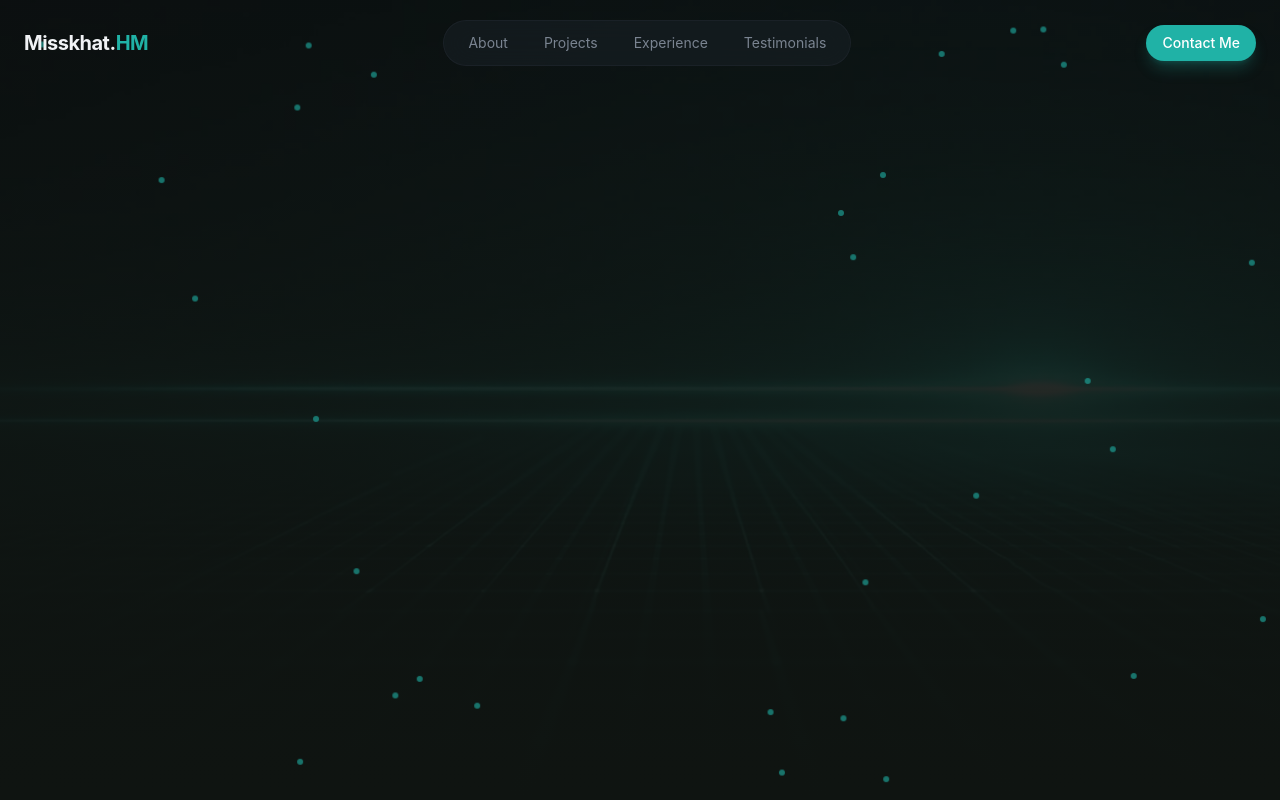
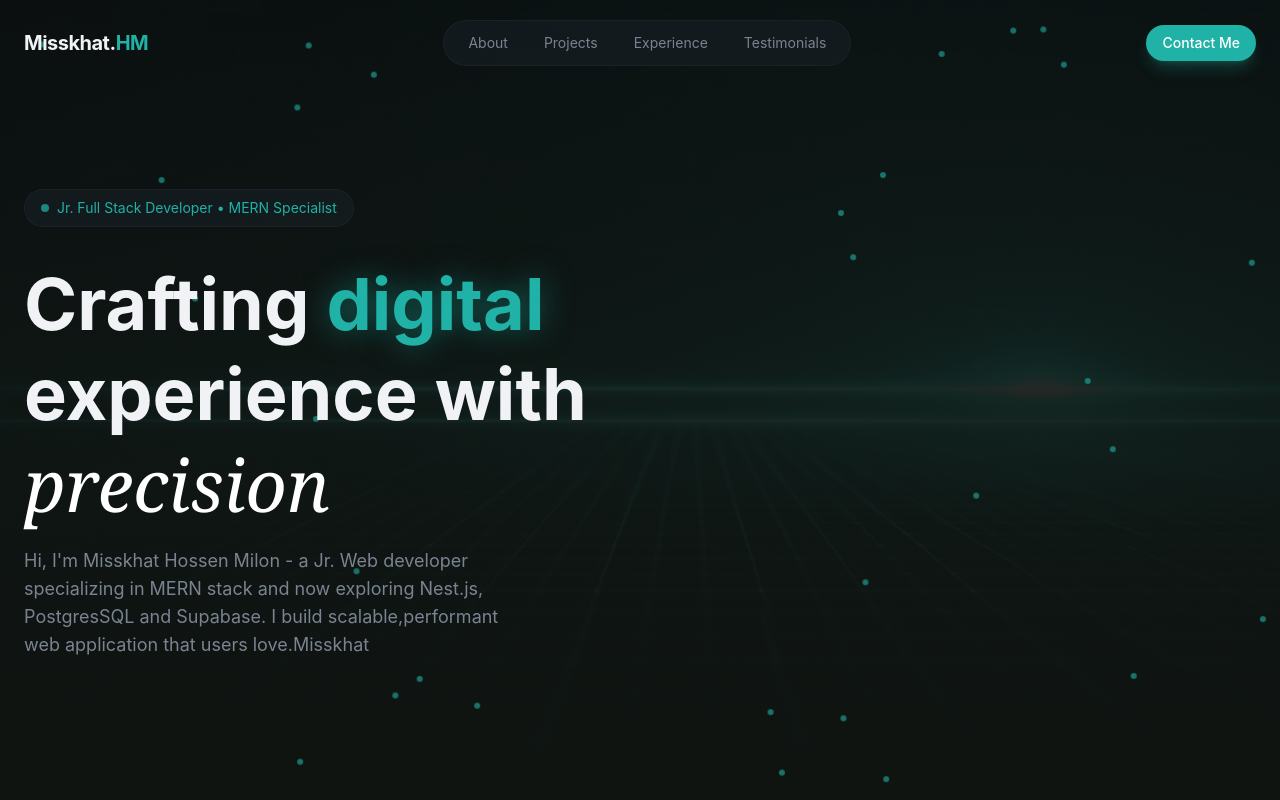
Before and after one commit to Misskhat/misskhat-hossen-portfolio, a React (Vite) app: page / in a window 1280 px wide. Built offline with nearby package versions, Linux system fonts and the light colour scheme.

Commit message:
hero left section complete

```diff
--- a/src/index.css
+++ b/src/index.css
@@ -50,6 +50,10 @@
     backdrop-filter: blur(24px);
     border: 1px solid color-mix(in srgb, var(--color-border) 60%, transparent);
   }
+  .glow-text {
+    text-shadow: 0 0 30px
+      color-mix(in srgb, var(--color-primary) 50%, transparent);
+  }
 }
 
 @layer utilities {
@@ -67,6 +71,31 @@
   }
   .animate-fade-in {
     animation: fade-in 0.8s ease-out both;
+  }
+
+  .animation-delay-100 {
+    animation-delay: 100ms;
+  }
+  .animation-delay-200 {
+    animation-delay: 200ms;
+  }
+  .animation-delay-300 {
+    animation-delay: 300ms;
+  }
+  .animation-delay-400 {
+    animation-delay: 400ms;
+  }
+  .animation-delay-500 {
+    animation-delay: 500ms;
+  }
+  .animation-delay-600 {
+    animation-delay: 600ms;
+  }
+  .animation-delay-700 {
+    animation-delay: 700ms;
+  }
+  .animation-delay-800 {
+    animation-delay: 800ms;
   }
 
   @keyframes slow-drift {
--- a/src/sections/Hero.jsx
+++ b/src/sections/Hero.jsx
@@ -28,6 +28,39 @@ const Hero = () => {
           ></div>
         ))}
       </div>
+      {/* Content */}
+      <div className="container mx-auto px-6 pt-32 pb-20 relative z-10">
+        <div className="grid lg:grid-cols-2 gap-12">
+          {/* Left column - text content */}
+          <div className="space-y-8">
+            <div className="animate-fade-in">
+              <span className="inline-flex items-center gap-2 px-4 py-2 rounded-full glass text-sm text-primary">
+                <span className="w-2 h-2 bg-primary rounded-full animate-pulse"></span>
+                Jr. Full Stack Developer • MERN Specialist
+              </span>
+            </div>
+            {/* Headline  */}
+            <div className="space-y-4">
+              <h1 className="text-5xl md:text-6xl lg:text-7xl font-bold leading-tight animate-fade-in animation-delay-100">
+                Crafting <span className="text-primary glow-text">digital</span>
+                <br />
+                experience with <br />{" "}
+                <span className="font-serif italic font-normal text-white">
+                  precision
+                </span>
+              </h1>
+              <p className="text-lg text-mute-foreground max-w-lg animate-fade-in animation-delay-200">
+                Hi, I'm Misskhat Hossen Milon - a Jr. Web developer specializing
+                in MERN stack and now exploring Nest.js, PostgresSQL and
+                Supabase. I build scalable,performant web application that users
+                love.
+                <span>Misskhat</span>
+              </p>
+            </div>
+          </div>
+          {/* Right column - profile image */}
+        </div>
+      </div>
     </section>
   );
 };
```
